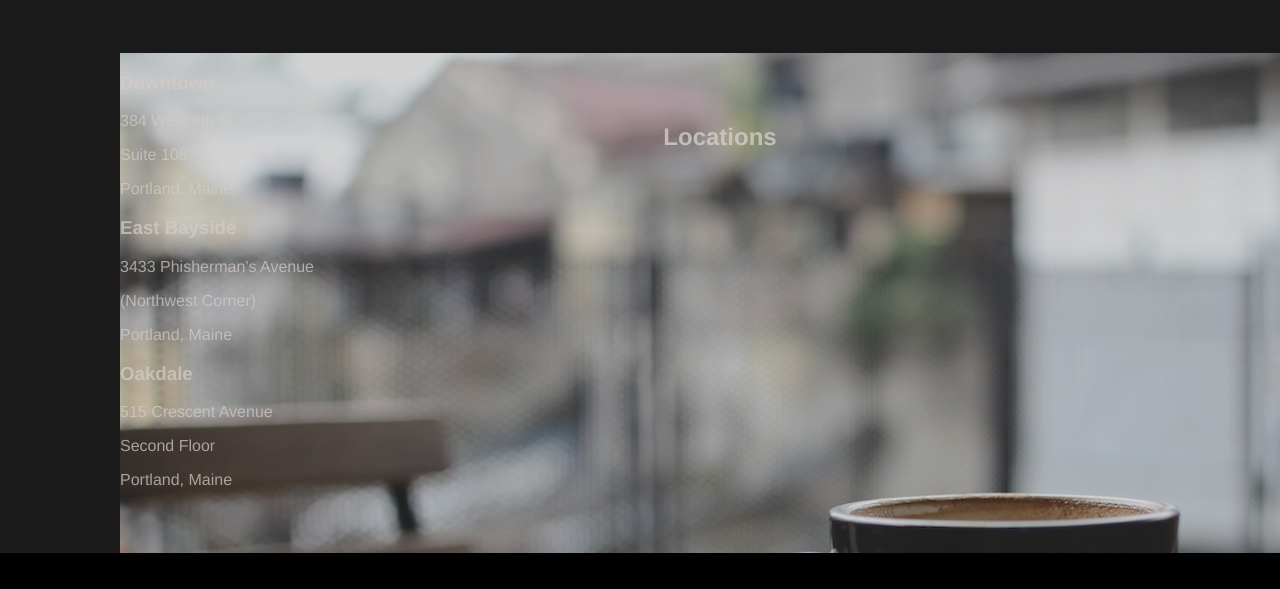
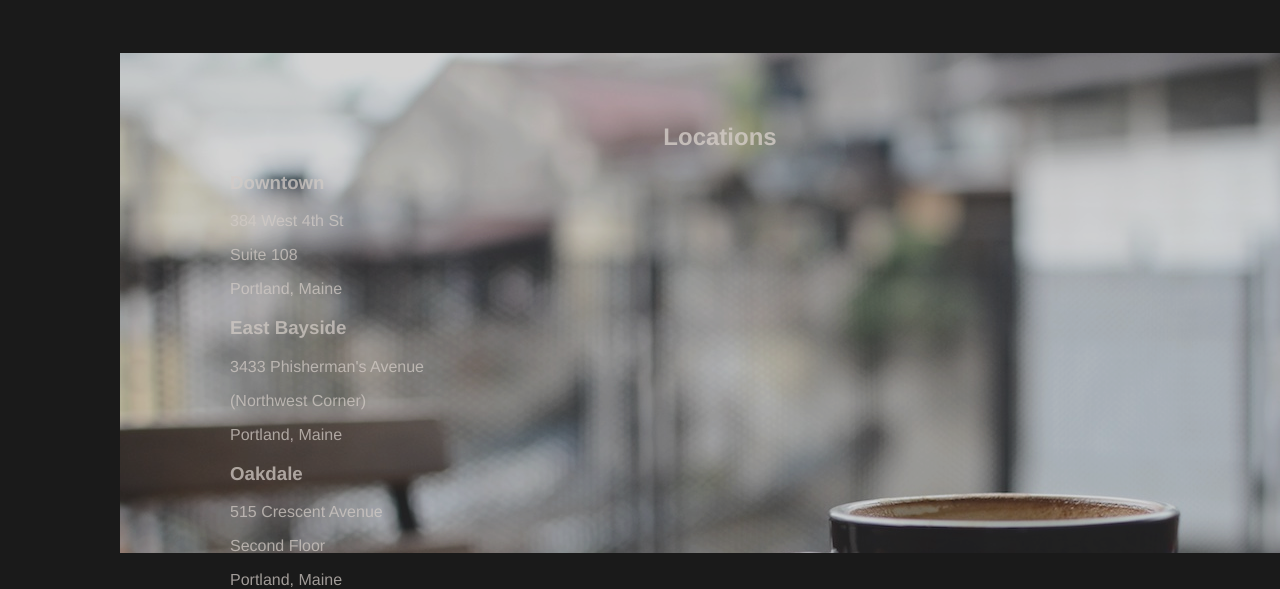
Before and after one commit to Trinity-Cribbs/Tea-Cozy, a plain HTML site: page index.html in a window 1280 px wide. Shown: the part 1497-2086 px from the top of the page. Before the commit the page ends 2050 px from the top, so only its background shows below. Drawn offline with Linux system fonts and the light colour scheme.

Commit message:
Position .trio within .locations

```diff
--- a/resources/css/style.css
+++ b/resources/css/style.css
@@ -135,3 +135,12 @@ h4 {
   width: 100%;
   /*The above positions the h2 within .locations*/
 }
+
+.trio {
+  width: 980px;
+  height: 330px;
+  position: absolute;
+  top: 100px;
+  left: 110px;
+  /*The above positions .trio within .locations*/
+}
```
